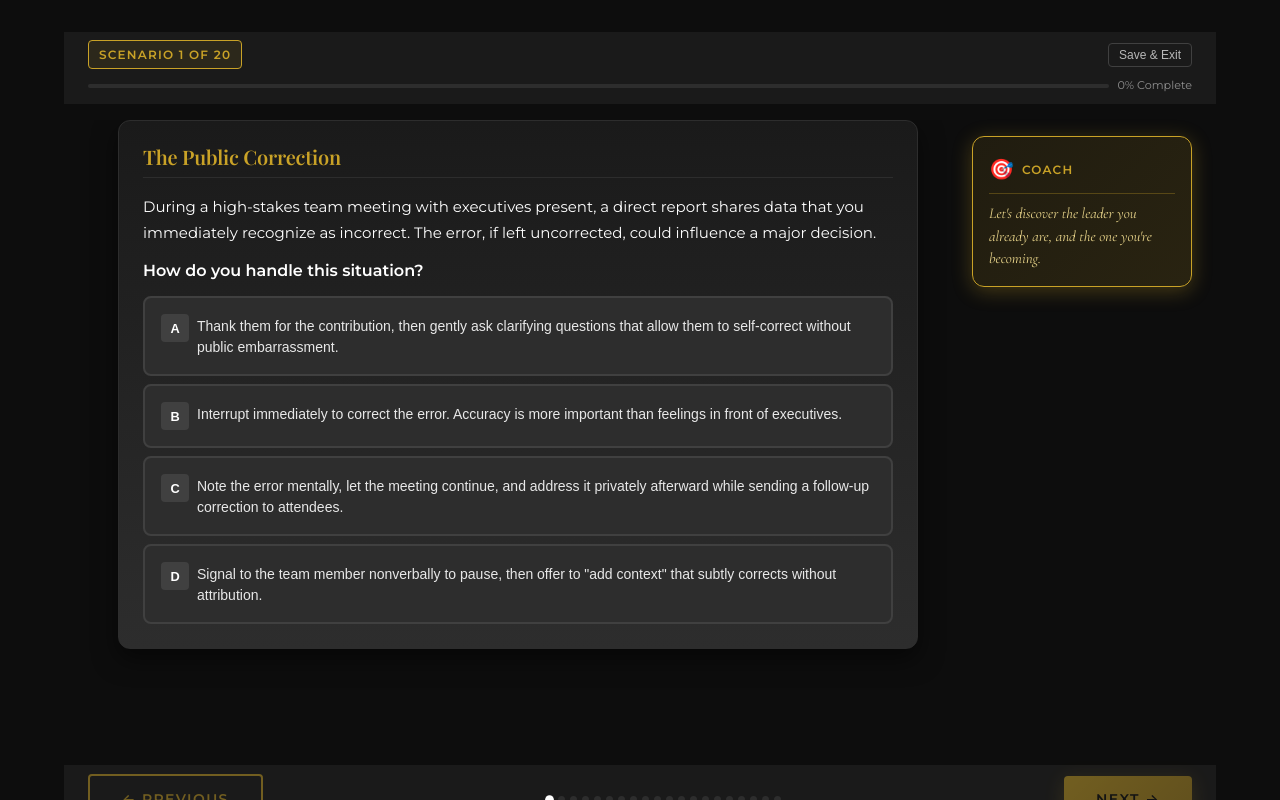
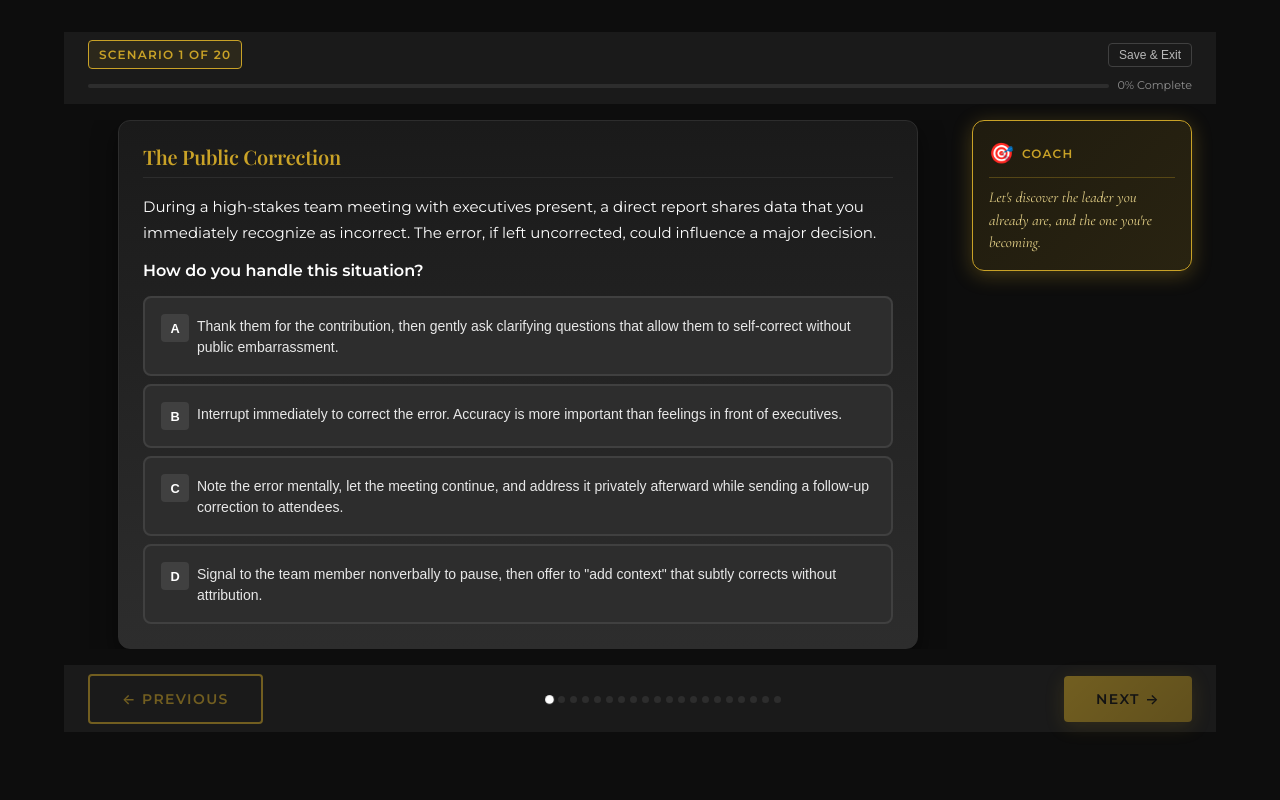
Before and after one commit to georgebthomas-7002/mickunplugged, a React (Vite) app: page /start in a window 1280 px wide. Both pictures are taken after typing "name@example.com", "Sample", "Sample", "Sample" into the empty fields and a click on the button "START ASSESSMENT". Shown: the top 800 px of the page. Built offline with nearby package versions, Linux system fonts and the light colour scheme; a web font is replaced by a local one.

Commit message:
style: Reduce space between questions and navigation bar

```diff
--- a/src/pages/AssessmentPage.css
+++ b/src/pages/AssessmentPage.css
@@ -104,11 +104,9 @@
 
 /* Main Layout */
 .assessment-layout {
-  flex: 1;
   display: flex;
   gap: var(--spacing-lg);
   padding: var(--spacing-md) var(--spacing-lg);
-  overflow: hidden;
 }
 
 /* Scenario Container */
```
